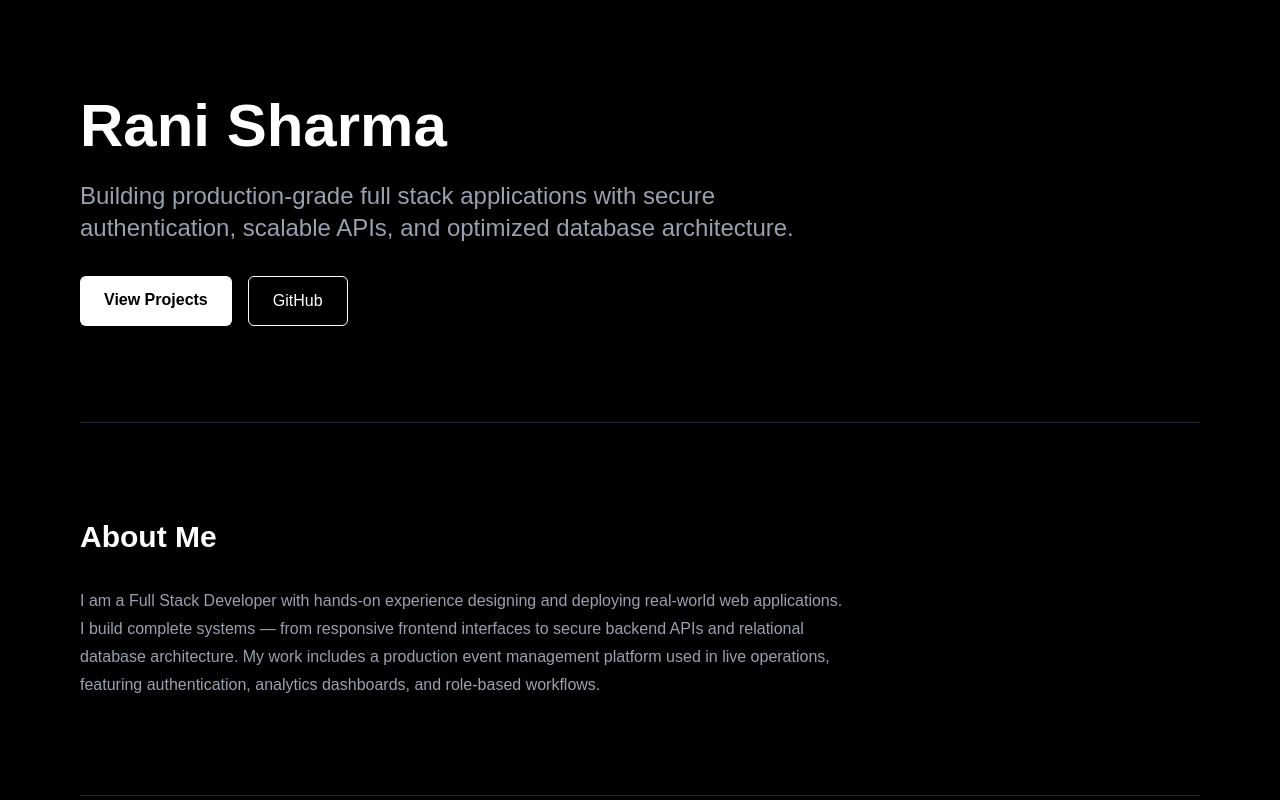
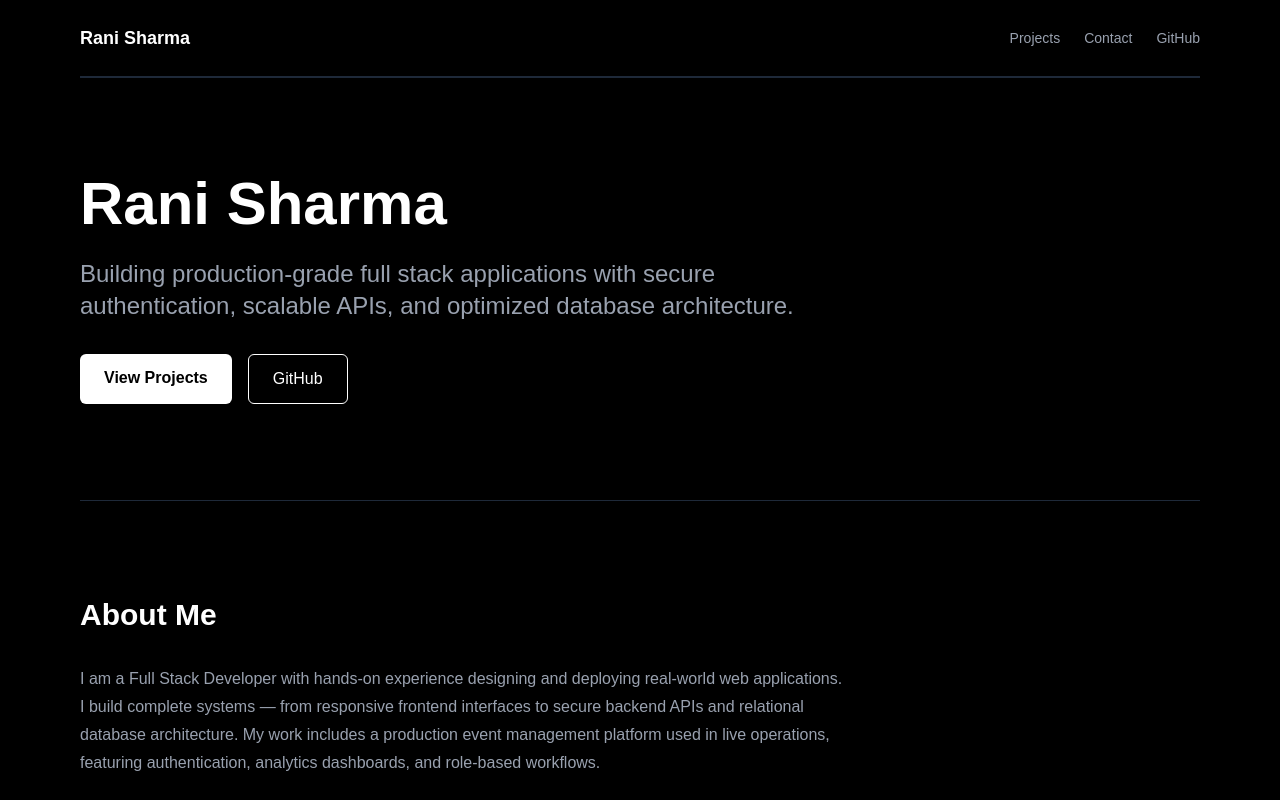
Before and after one commit to rani-86/rani-portfolio, a Next.js app: page / in a window 1280 px wide. Shown: the top 800 px of the page. Built offline with nearby package versions, Linux system fonts and the light colour scheme.

Commit message:
Added navbar and UI polish

```diff
--- a/app/page.tsx
+++ b/app/page.tsx
@@ -1,9 +1,26 @@
 export default function Home() {
   return (
     <main className="bg-black text-white min-h-screen px-6 md:px-20">
+      {/* Navbar */}
+      <nav className="flex justify-between items-center py-6 border-b border-gray-800">
+        <h1 className="font-semibold text-lg">Rani Sharma</h1>
+
+        <div className="flex gap-6 text-gray-400 text-sm">
+          <a href="#projects" className="hover:text-white transition">Projects</a>
+          <a href="#contact" className="hover:text-white transition">Contact</a>
+          <a
+            href="https://github.com/rani-86"
+            target="_blank"
+            rel="noopener noreferrer"
+            className="hover:text-white transition"
+          >
+            GitHub
+          </a>
+        </div>
+      </nav>
 
       {/* Hero Section */}
-      <section className="py-24">
+      <section className="py-24 border-t border-gray-800">
         <h1 className="text-4xl md:text-6xl font-bold mb-6">
           Rani Sharma
         </h1>
@@ -93,7 +110,8 @@ export default function Home() {
         <div className="grid md:grid-cols-2 gap-10">
 
           {/* Project 1 */}
-          <div className="bg-zinc-900 p-8 rounded-xl border border-gray-800 hover:border-gray-600 transition">
+          <div className="bg-zinc-900 p-8 rounded-xl border border-gray-800 hover:border-gray-600 hover:shadow-lg hover:shadow-white/5 transition duration-300">
+
             <h3 className="text-2xl font-semibold mb-4">
               SPIE & PRODYOG – Event Management Platform
             </h3>
@@ -206,7 +224,7 @@ export default function Home() {
       </section>
 
       {/* Contact */}
-      <section className="py-24 border-t border-gray-800">
+      <section id="contact" className="py-24 border-t border-gray-800">
         <h2 className="text-3xl font-bold mb-8">Contact</h2>
 
         <p className="text-gray-400 mb-4">
```
